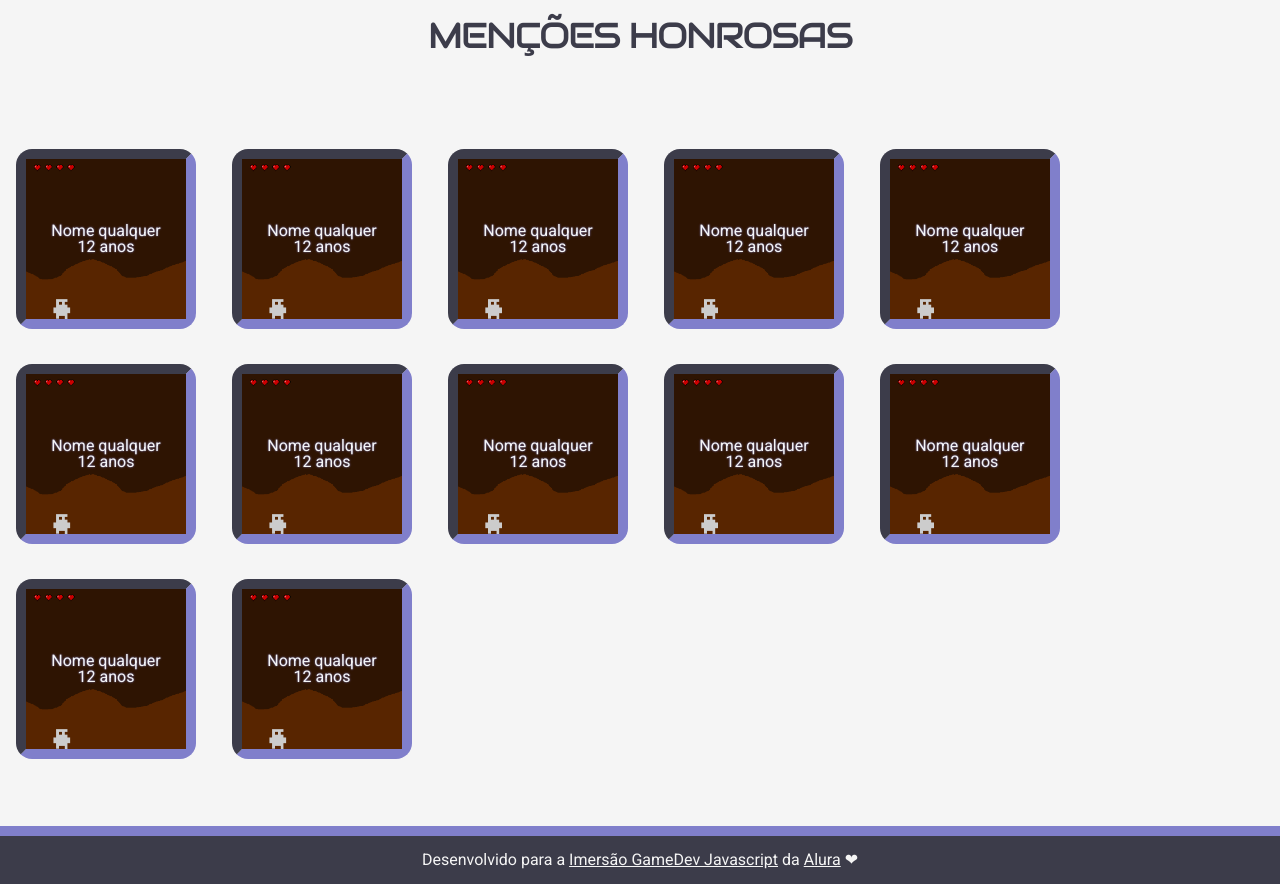
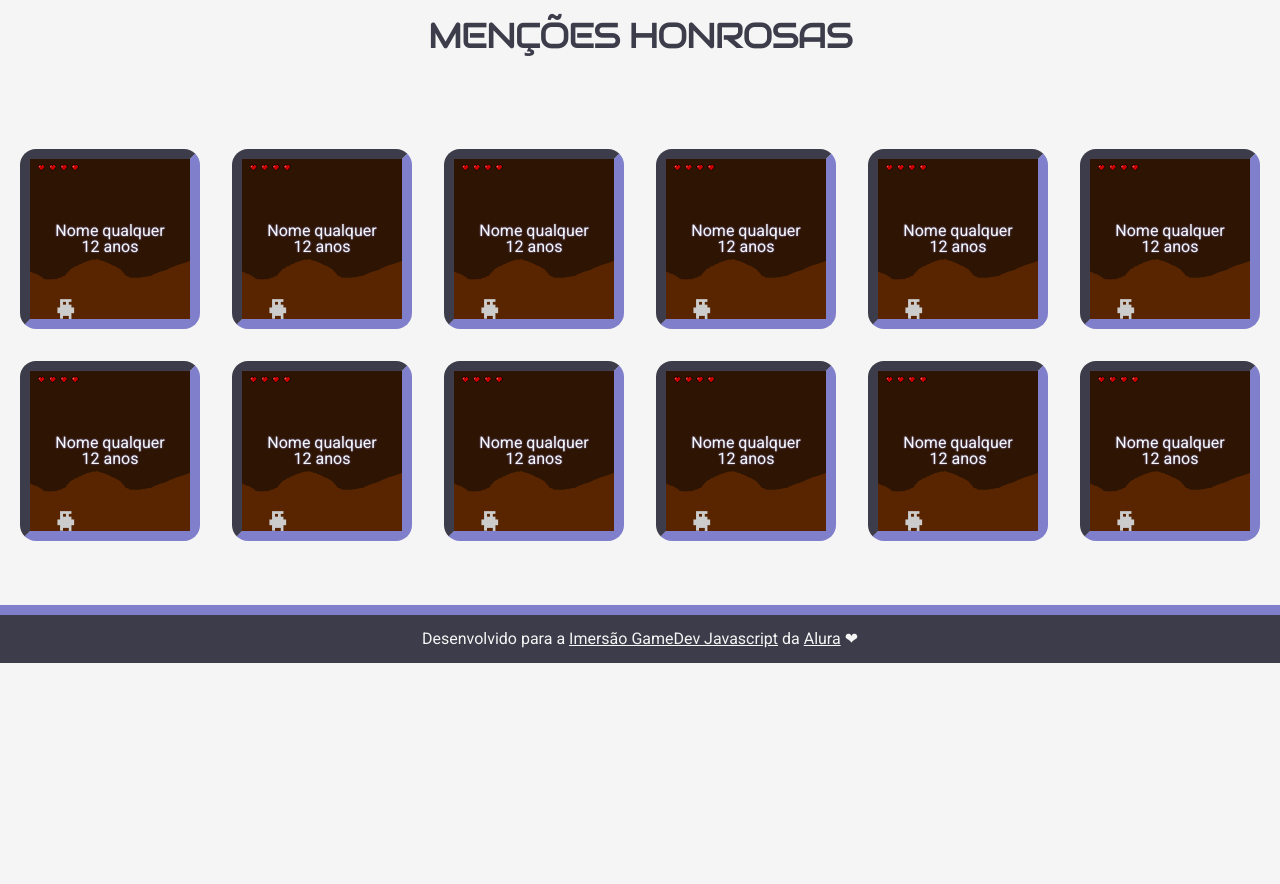
Before and after one commit to imersao-gamedev/placar, a plain HTML site: page index.html in a window 1280 px wide. Shown: the part 1460-2344 px from the top of the page. After the commit the page ends 2123 px from the top, so only its background shows below. Drawn offline with Linux system fonts and the light colour scheme.

Commit message:
Ajusta alinhamento mençoes honrosas

```diff
--- a/style/index.css
+++ b/style/index.css
@@ -124,7 +124,10 @@ body {
   border-bottom: 10px solid var(--blue);
 }
 .mencoes-honrosas-container {
-  margin: 0 auto;
+    align-items: center;
+    display: flex;
+    flex-wrap: wrap;
+    justify-content: center;
   margin-bottom: 3rem;
 }
 
```
